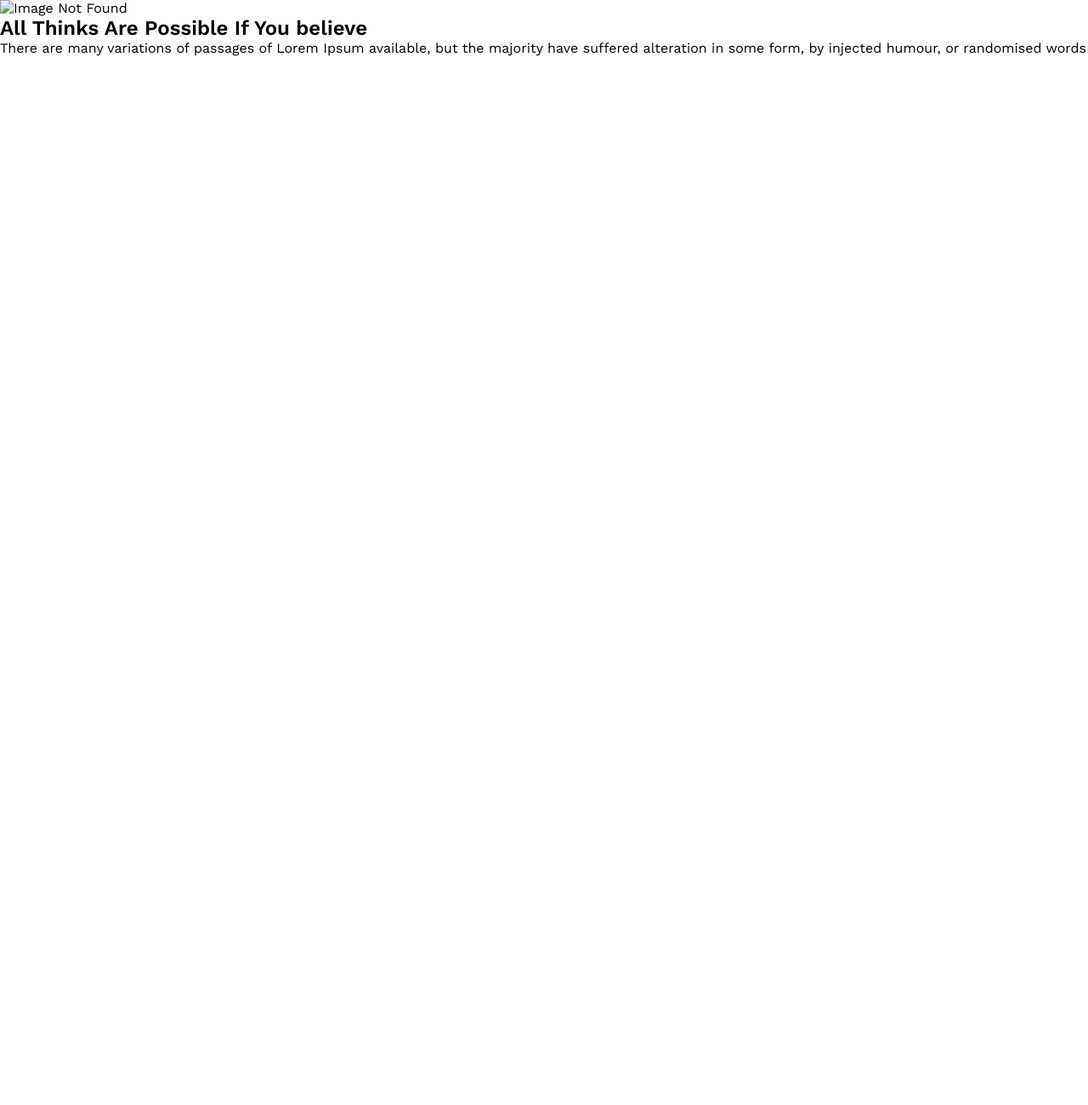
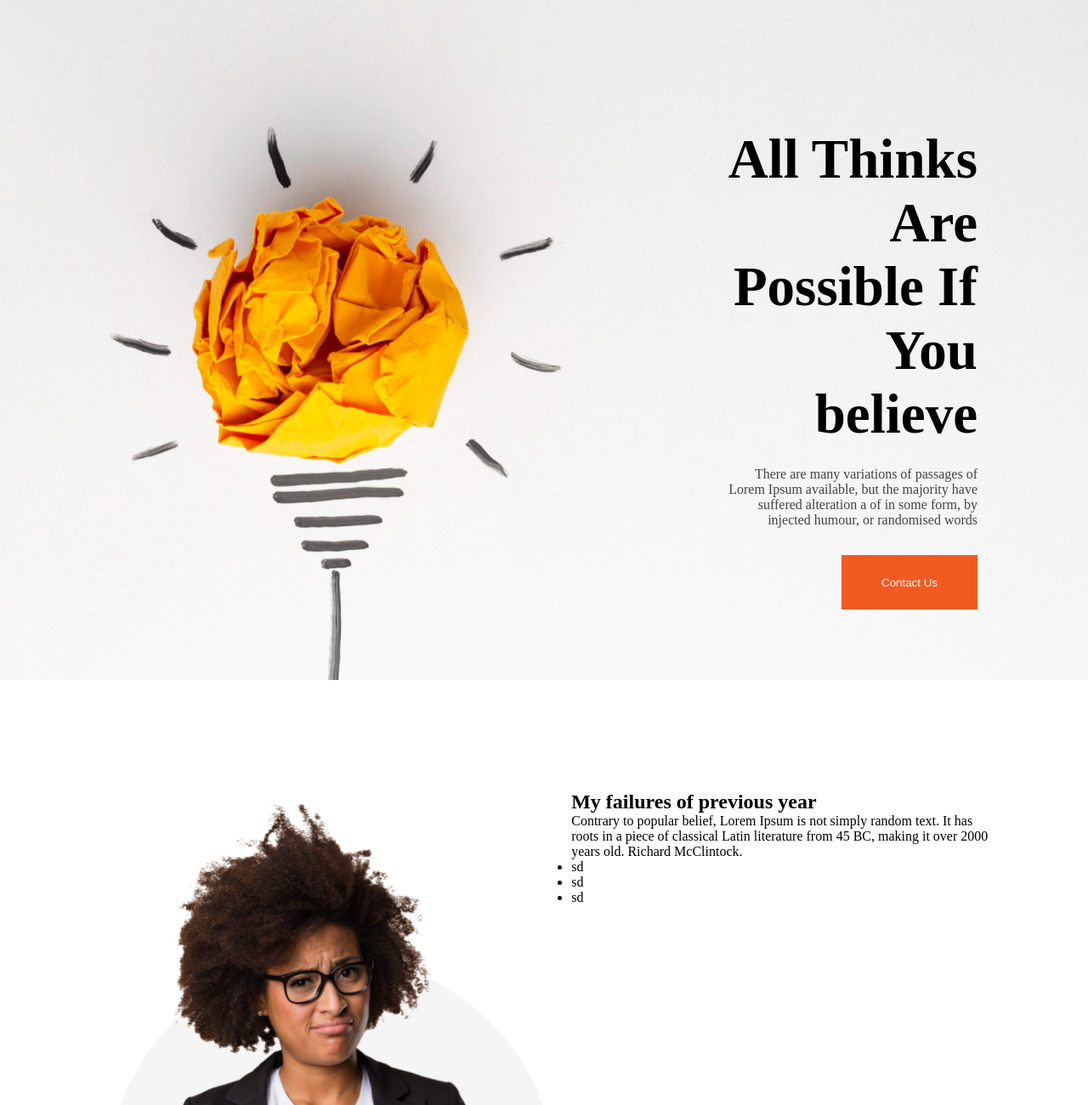
Before and after one commit to atiqurrahman-it/Assignment_1-Programming-hero, a plain HTML site: page index.html in a window 1280 px wide. Shown: the top 1300 px of the page at 85% size. Before the commit the page ends 800 px from the top, so only its background shows below. Drawn offline with nearby package versions, Linux system fonts and the light colour scheme.

Commit message:
header section

```diff
--- a/index.html
+++ b/index.html
@@ -25,22 +25,47 @@
     <!-- ------------- start header section  -------------  -->
     <header>
       <div class="header">
-        <img src="" alt="Image Not Found" />
-        <div class="sub-header-part">
-          <h2 class="sub-header-title">
-            All Thinks Are Possible If You believe
-          </h2>
-          <p class="sub-header-description">
+        <div class="header-part">
+          <h2 class="header-title">All Thinks Are Possible If You believe</h2>
+          <p class="header-description">
             There are many variations of passages of Lorem Ipsum available, but
-            the majority have suffered alteration in some form, by injected
+            the majority have suffered alteration a of in some form, by injected
             humour, or randomised words
           </p>
+          <button class="header-button">Contact Us</button>
         </div>
       </div>
     </header>
     <!-- ------------- End header section  -------------  -->
 
-    <main></main>
+    <main>
+      <!-- My failures -->
+      <section>
+        <div class="my-failures">
+          <img class="my-failures-img" src="/images/person.png" alt="ing not found" />
+          <div>
+            <h2 class="my-failures-title">My failures of previous year</h2>
+            <p class="my-failures-description">
+              Contrary to popular belief, Lorem Ipsum is not simply random text.
+              It has roots in a piece of classical Latin literature from 45 BC,
+              making it over 2000 years old. Richard McClintock.
+            </p>
+            <ul>
+              <li>sd</li>
+              <li>sd</li>
+              <li>sd</li>
+            </ul>
+          </div>
+        </div>
+      </section>
+
+      <!-- my plans -->
+      <section></section>
+
+      <!-- Awlays -->
+
+      <section></section>
+    </main>
 
     <!-- ------------- Start footer section  -------------  -->
     <footer></footer>
--- a/style/style.css
+++ b/style/style.css
@@ -1,5 +1,57 @@
 * {
   padding: 0;
   margin: 0;
-  font-family: "Work Sans", sans-serif;
+  /* font-family: "Work Sans", sans-serif; */
 }
+
+/* header styles Start  */
+.header {
+  height: 800px;
+  width: 100%;
+  display: flex;
+  justify-content: end;
+  background: url("../images/banner/banner1.png");
+}
+.header-part {
+  padding: 150px 130px 0 845px;
+  text-align: right;
+  text-align: justify-all;
+}
+.header-title {
+  width: 700;
+  font-size: 65px;
+  margin-bottom: 24px;
+}
+
+.header-description {
+  width: 400;
+  color: #444343;
+  font-size: 16px;
+  margin-bottom: 32px;
+}
+.header-button {
+  width: 160px;
+  height: 64px;
+  background-color: #f15b22;
+  color: #ffffff;
+  border: 0;
+}
+/* ------header styles Start------  */
+
+/* main section */
+main {
+  max-width: 1072px;
+  margin: 0 auto;
+}
+
+/* my-failures */
+.my-failures {
+  display: flex;
+  margin-top: 130px;
+}
+.my-failures-img {
+  max-width: 569px;
+  max-height: 723px;
+  /* background-color: #f15b22;
+  border-radius: 75%; */
+}
```
